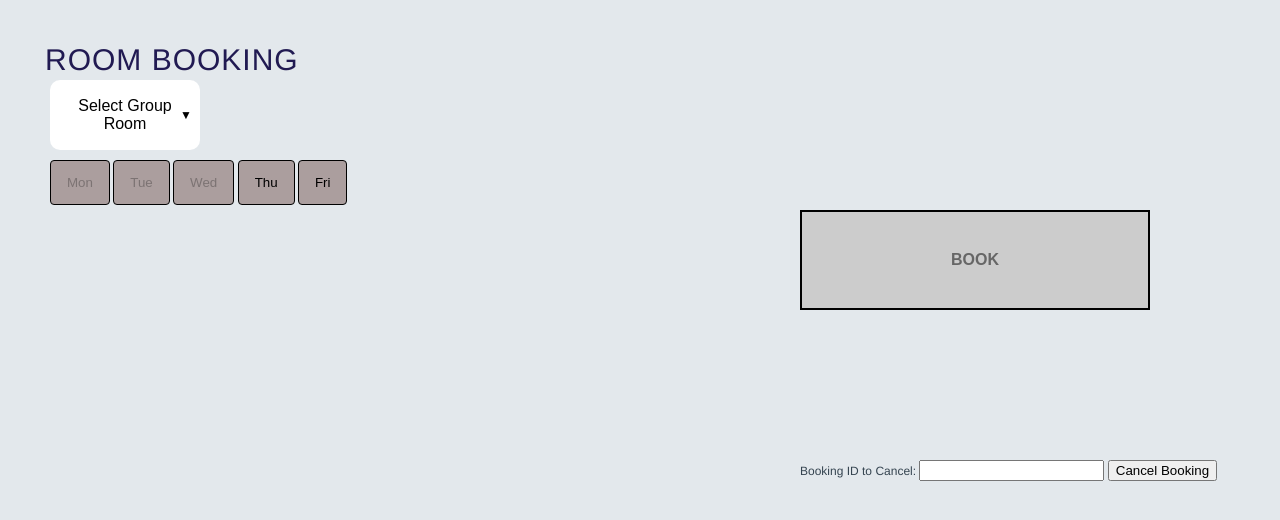
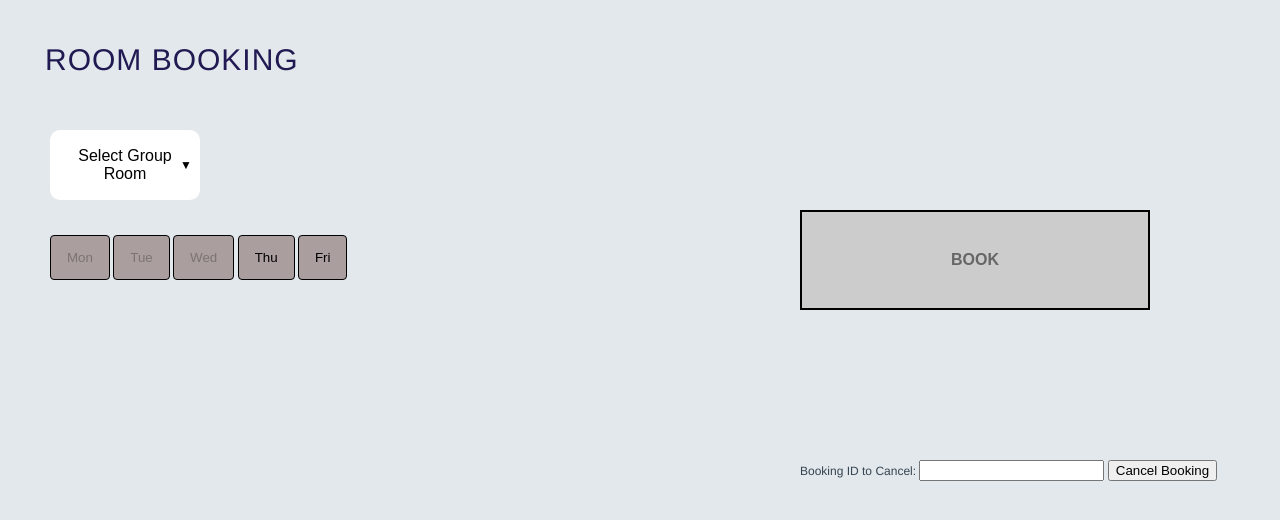
Before and after one commit to NadjaDH/P7-code, a Flask app: page /booking in a window 1280 px wide; the page is wider, and only the part inside the window is pictured. Shown: the part 40-560 px from the top of that part. Run offline with Flask 3, Linux system fonts and the light colour scheme.

Commit message:
Tilpasset tabbar og dropdown placering

```diff
--- a/static/css/Style_Dropdown.css
+++ b/static/css/Style_Dropdown.css
@@ -7,7 +7,7 @@
     border: none;
     cursor: pointer;
     position: absolute;
-    top: 120px;
+    top: 170px;
     left: 50px;
     border-radius: 10px;
     width: 150px;
--- a/static/css/styles.css
+++ b/static/css/styles.css
@@ -563,7 +563,7 @@ only screen and (min-device-pixel-ratio:1.5) {
     background-color: #e3e8ec;
     width: 50%;
     position: relative;
-    top: 130px;
+    top: 205px;
 }
 
 .tab button {
```
